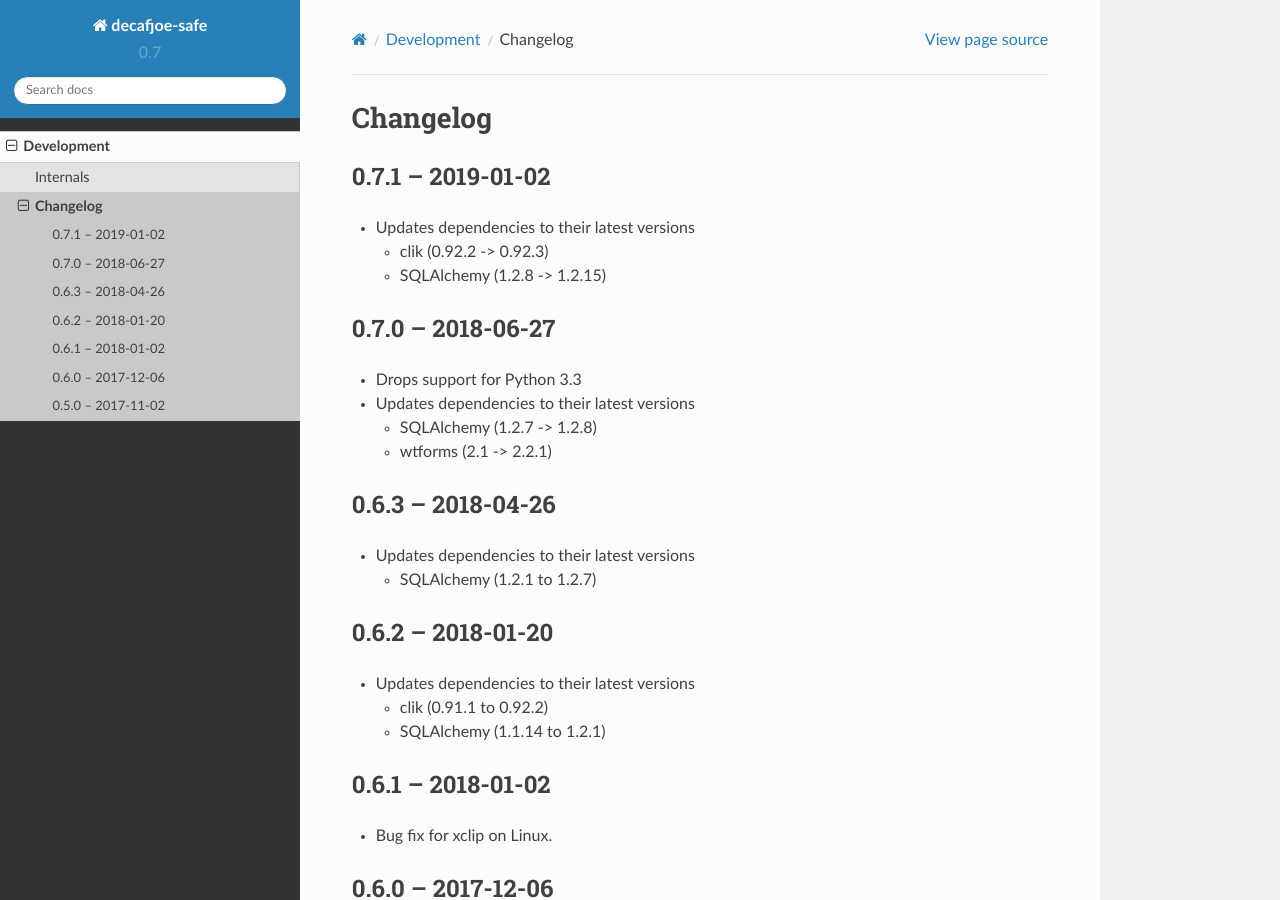
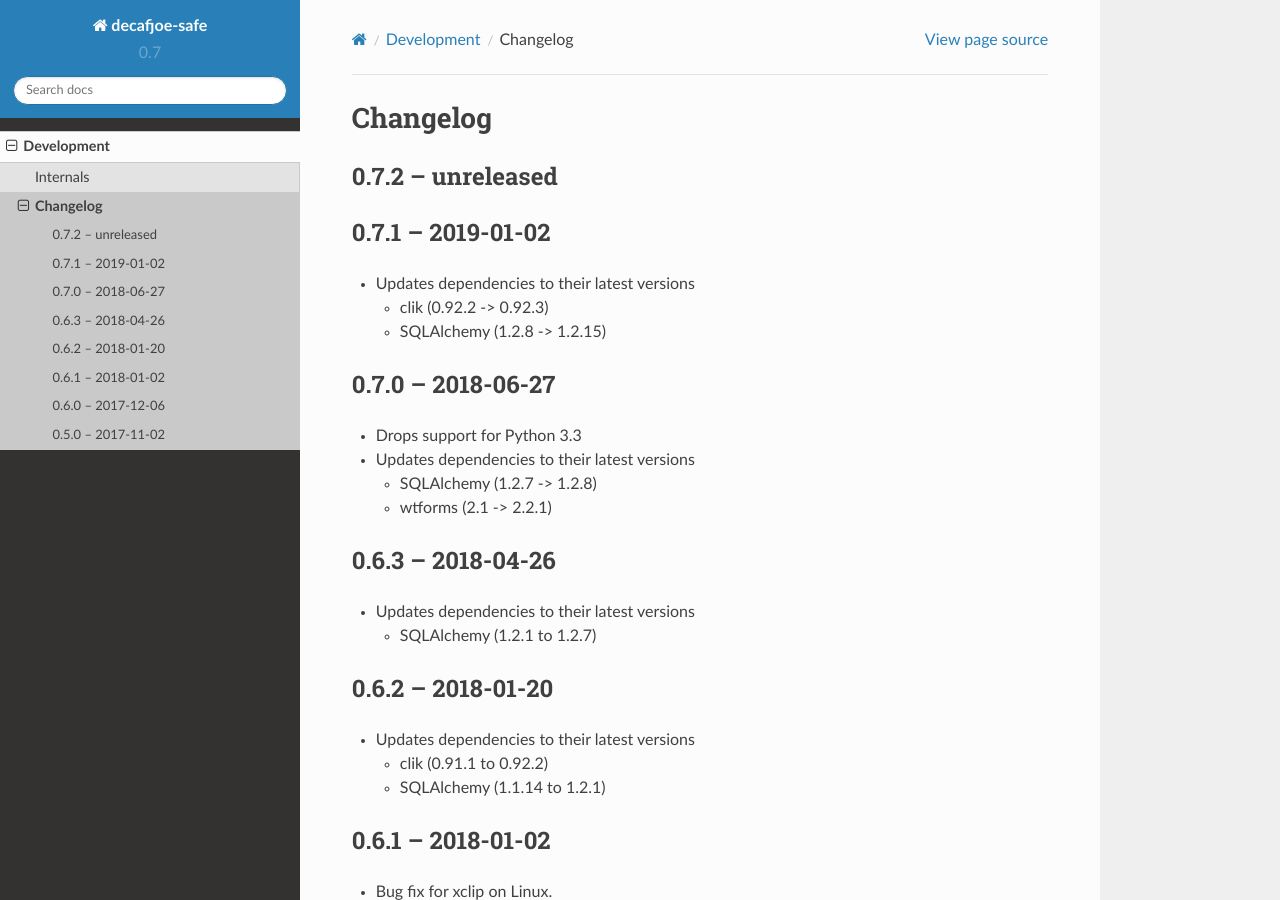
Before and after one commit to decafjoe/safe, a Sphinx documentation site: the page built from doc/development/changelog.rst, in a window 1280 px wide and 900 px high. Built offline with Sphinx 7.4.7 and the Read the Docs theme 2.0.0, drawn with Linux system fonts in a browser that asks for light colours; pages that are not in the unit, such as notebooks, are missing from menus.

Commit message:
Adds section for (unreleased) 0.7.2 in the changelog.

```diff
--- a/doc/development/changelog.rst
+++ b/doc/development/changelog.rst
@@ -2,6 +2,9 @@
 ===========
  Changelog
 ===========
+
+0.7.2 -- unreleased
+===================
 
 
 0.7.1 -- 2019-01-02
```
